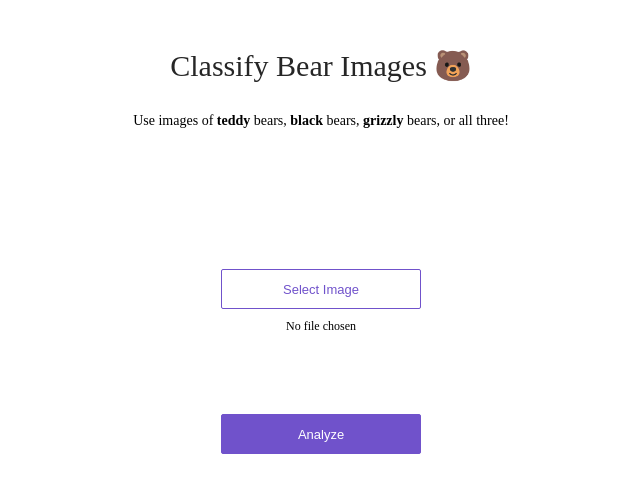
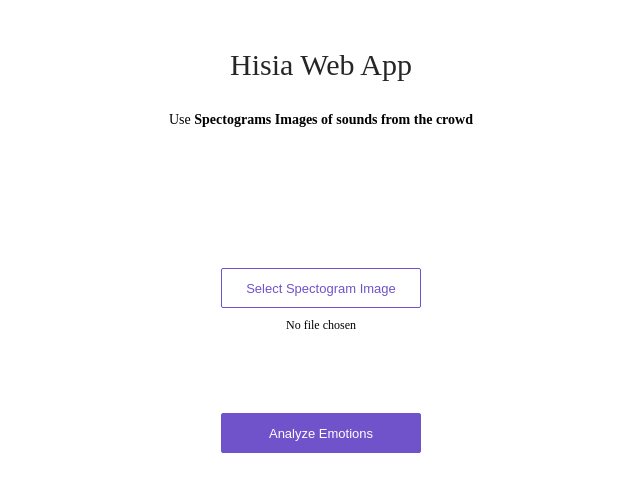
Before and after one commit to SamChess/web_hisia, a plain HTML site: page app/view/index.html in a window 1280 px wide. Shown: the whole page, without its empty margins (319-959 px from the left). Drawn offline with Linux system fonts and the light colour scheme.

Commit message:
Update index.html

```diff
--- a/app/view/index.html
+++ b/app/view/index.html
@@ -7,10 +7,9 @@
 <body>
 <div>
   <div class='center'>
-    <div class='title'>Classify Bear Images 🐻</div>
+    <div class='title'>Hisia Web App</div>
     <p>
-      Use images of <strong>teddy</strong> bears, <strong>black</strong> bears, <strong>grizzly</strong> bears, or
-      all three!
+      Use <strong> Spectograms Images of sounds from the crowd</strong>
     </p>
     <div class='content'>
       <div class='no-display'>
@@ -21,7 +20,7 @@
                accept='image/*'
                onchange='showPicked(this)'>
       </div>
-      <button class='choose-file-button' type='button' onclick='showPicker()'>Select Image</button>
+      <button class='choose-file-button' type='button' onclick='showPicker()'>Select Spectogram Image</button>
       <div class='upload-label'>
         <label id='upload-label'>No file chosen</label>
       </div>
@@ -29,7 +28,7 @@
         <img id='image-picked' class='no-display' alt='Chosen Image' height='200'>
       </div>
       <div class='analyze'>
-        <button id='analyze-button' class='analyze-button' type='button' onclick='analyze()'>Analyze</button>
+        <button id='analyze-button' class='analyze-button' type='button' onclick='analyze()'>Analyze Emotions</button>
       </div>
       <div class='result-label'>
         <label id='result-label'></label>
```
